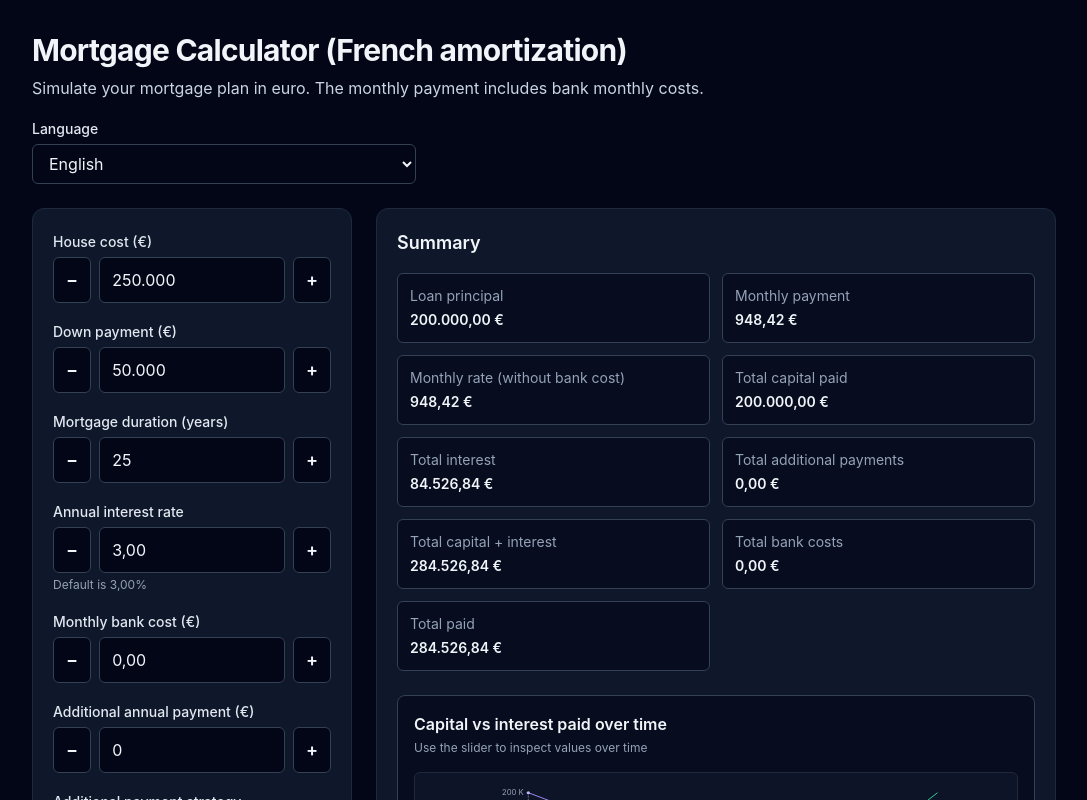
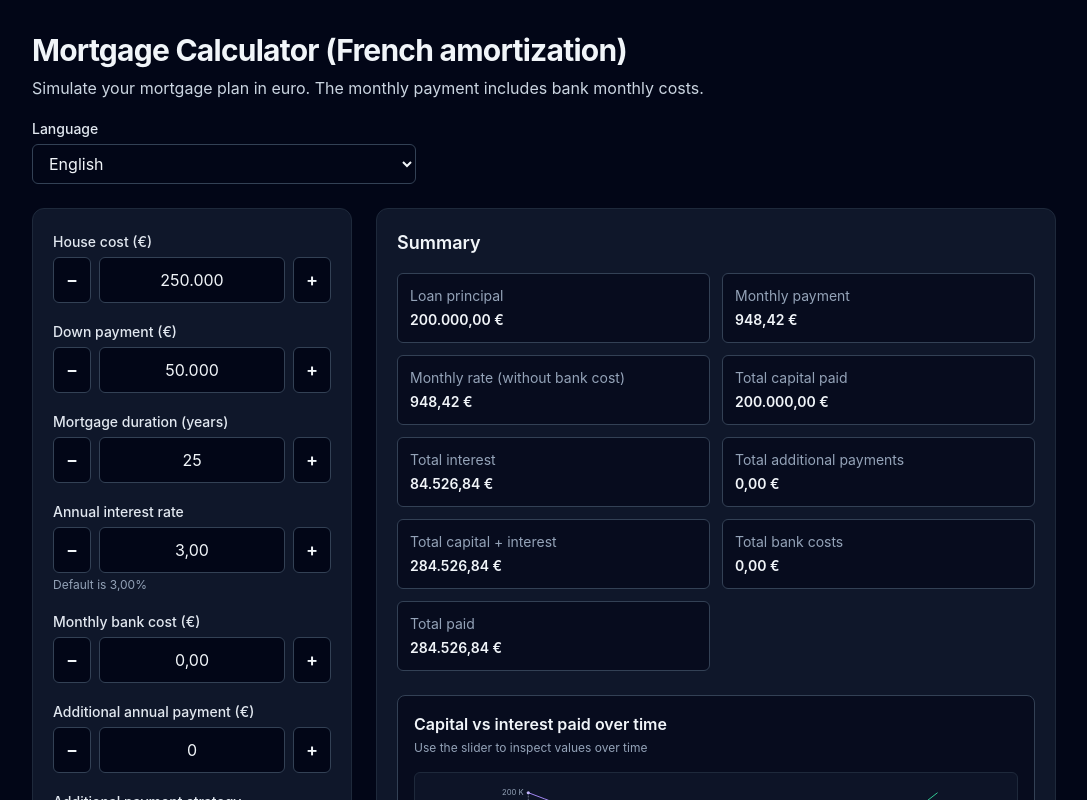
Before and after one commit to samdalvai/mortgage-calculator, a React (Vite) app: page / in a window 1280 px wide. Shown: the top 800 px of the page, without its empty margins (96-1183 px from the left). Built offline with nearby package versions, Linux system fonts and the light colour scheme; the HTML template or start-up script is replaced by a standard one.

Commit message:
Center align numeric input values

```diff
--- a/src/components/InputField.tsx
+++ b/src/components/InputField.tsx
@@ -225,7 +225,7 @@ export function InputField({
           id={id}
           type="text"
           inputMode="decimal"
-          className="w-full rounded-md border border-slate-700 bg-slate-950 px-3 py-2 text-slate-100 outline-none ring-emerald-400 focus:ring"
+          className="w-full rounded-md border border-slate-700 bg-slate-950 px-3 py-2 text-center text-slate-100 outline-none ring-emerald-400 focus:ring"
           value={draftValue}
           onFocus={() => {
             setIsFocused(true)
```
